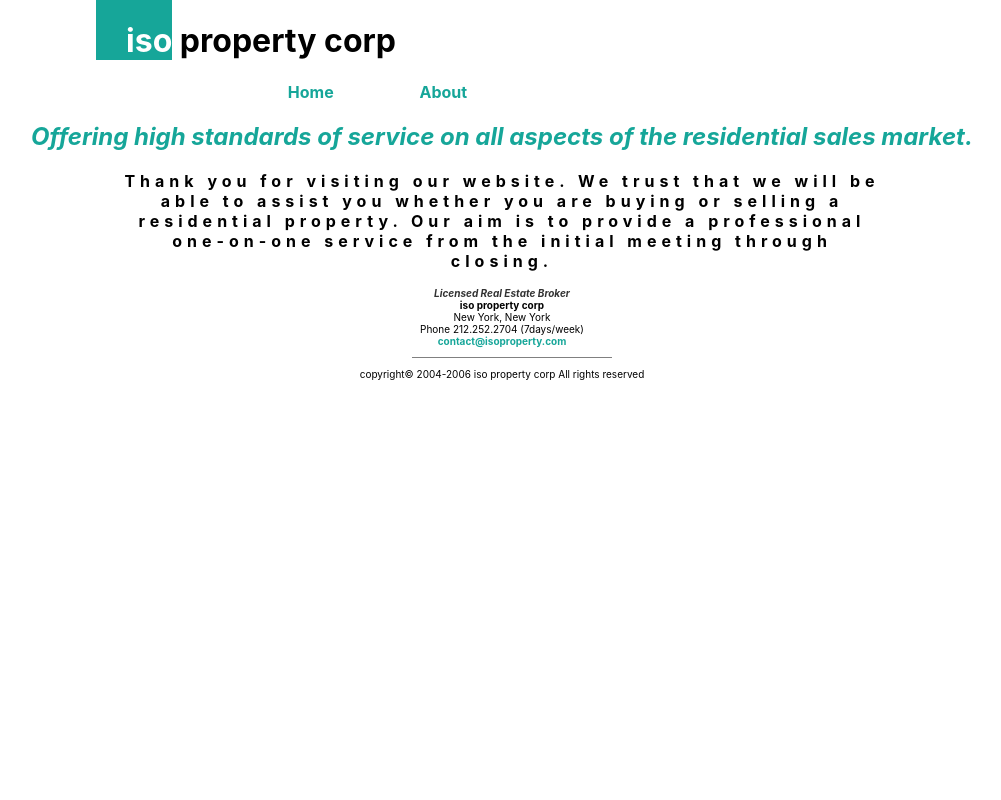
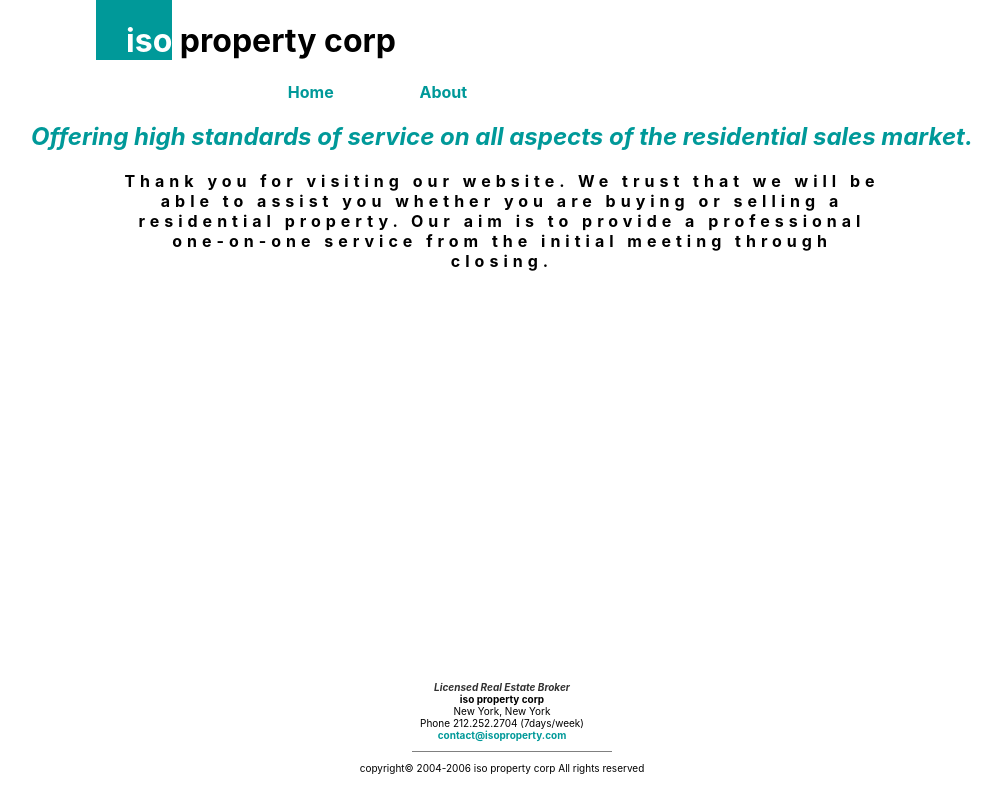
Before and after one commit to samuel-weinstein-cs/isoproperty, a React (Create React App) app: page / in a window 1280 px wide. Shown: the whole page, without its empty margins (138-1139 px from the left). Built offline with nearby package versions, Linux system fonts and the light colour scheme.

Commit message:
fixed footer to bottom og page

```diff
--- a/public/index.html
+++ b/public/index.html
@@ -24,7 +24,7 @@
       work correctly both with client-side routing and a non-root public URL.
       Learn how to configure a non-root public URL by running `npm run build`.
     -->
-    <title>React App</title>
+    <title>ISO Property</title>
   </head>
   <body>
     <noscript>You need to enable JavaScript to run this app.</noscript>
--- a/src/App.css
+++ b/src/App.css
@@ -1,5 +1,13 @@
 .App {
   text-align: center;
+}
+
+.content {
+  min-height: calc(100vh - 150px);
+}
+
+.contact {
+  height: 100px;
 }
 
 .header-link {
@@ -14,7 +22,7 @@
 
 .iso-box {
   color: white;
-  background-color: #16A699;
+  background-color: #009999;
   padding-top: 30px;
   padding-left: 30px;
 }
@@ -23,13 +31,15 @@
   margin-right: 40%;
 }
 
-.header-link, a {
+.header-link,
+a {
   text-decoration: none;
-  color: #16A699;
+  color: #009999;
   margin-left: 10%;
 }
 
-.header-link, a:hover {
+.header-link,
+a:hover {
   color: grey;
 }
 
@@ -60,7 +70,7 @@
 }
 
 .home-header {
-  color: #16A699;
+  color: #009999;
 }
 
 .about p {
@@ -68,11 +78,11 @@
 }
 
 .license {
-  color: rgb(50, 50, 50)
+  color: rgb(50, 50, 50);
 }
 
 .email {
-  color: #16A699
+  color: #009999;
 }
 
 .upper-contact {
--- a/src/App.js
+++ b/src/App.js
@@ -11,8 +11,10 @@ class App extends Component {
   }
   render() {
     return <div className="App">
+      <div className="content">
       <h1 className="web-name"><span className="iso-box">iso</span> property corp</h1>
       <Header/>
+      </div>
       <Footer/>
     </div>;
   }
```
